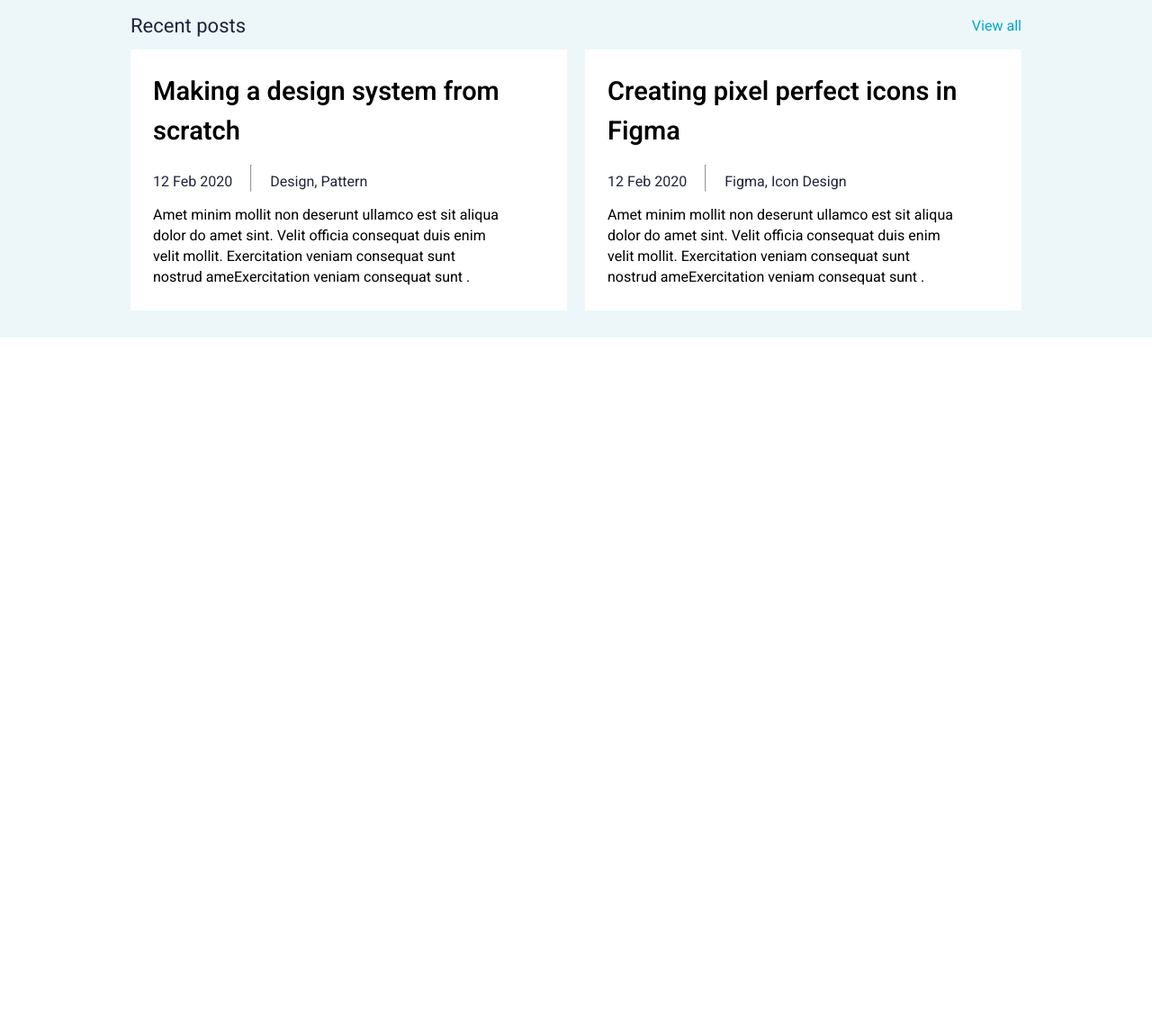
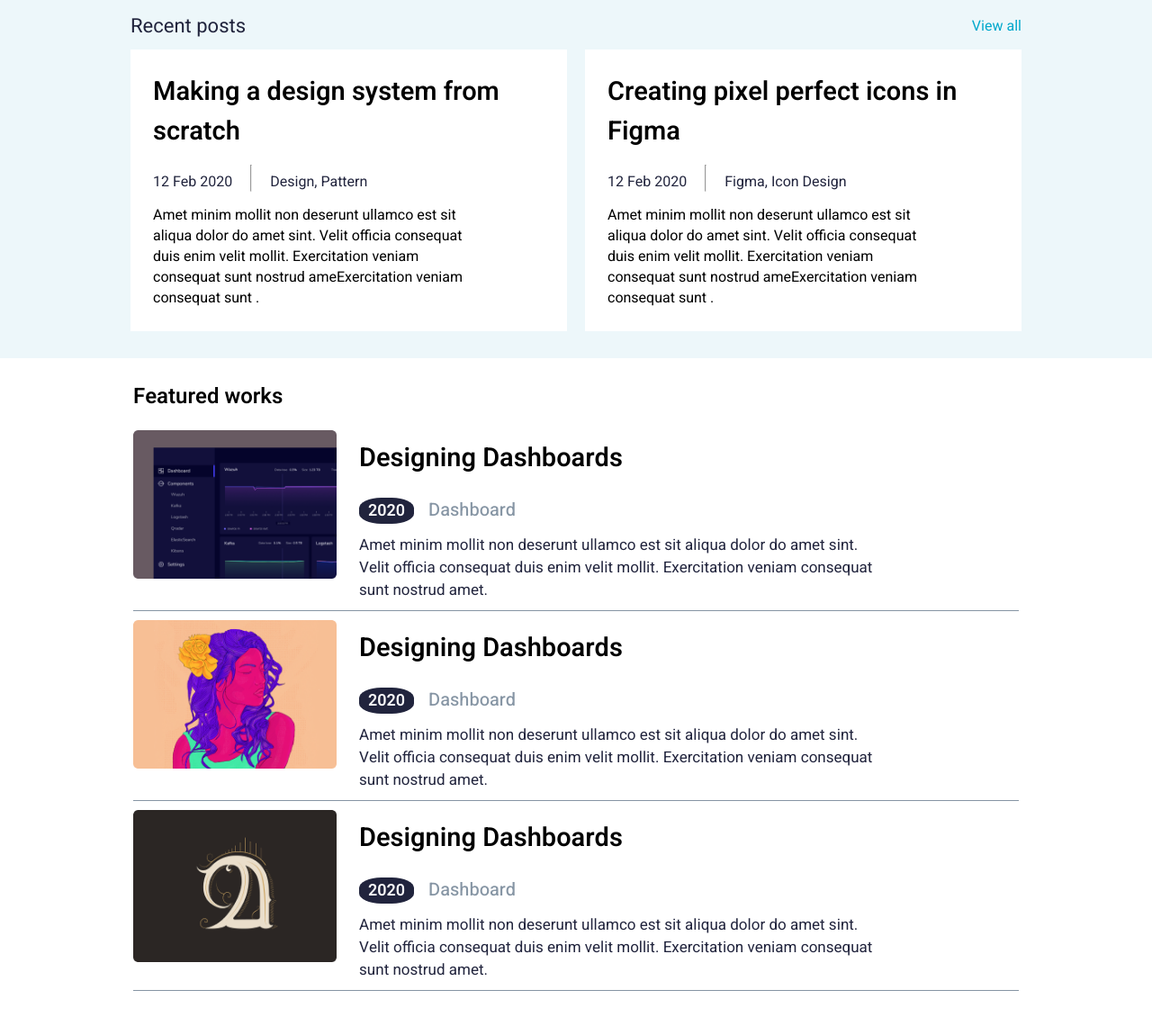
Before and after one commit to akashwebs/portfolio-2, a plain HTML site: page index.html in a window 1280 px wide. Shown: the part 827-1967 px from the top of the page at 90% size. Before the commit the page ends 1202 px from the top, so only its background shows below. Drawn offline with Linux system fonts and the light colour scheme.

Commit message:
feature post section update

```diff
--- a/index.html
+++ b/index.html
@@ -81,6 +81,65 @@
 
 
     </section>
+
+    <!-- feature work start -->
+    <section class="container" id="fw-section">
+        <h2>Featured works</h2>
+        <!-- start post -->
+        <div class="fw-container">
+            <div class="fw-post">
+                <div class="fw-img">
+                    <img src="images/fw-image.png" alt="">
+                </div>
+                <div class="fw-blog">
+                    <h2>Designing Dashboards</h2>
+                    <div class="fw-archive">
+                        <a href="#" class="fw-btn">2020</a>
+                        <a href="#" class="fw-cat">Dashboard</a>
+                    </div>
+                    <p>Amet minim mollit non deserunt ullamco est sit aliqua dolor do amet sint. Velit officia consequat duis enim velit mollit. Exercitation veniam consequat sunt nostrud amet.</p>
+                </div>
+            </div>
+        </div>
+        <!-- end post -->
+
+        <!-- start post -->
+        <div class="fw-container">
+            <div class="fw-post">
+                <div class="fw-img">
+                    <img src="images/fw-image-2.png" alt="">
+                </div>
+                <div class="fw-blog">
+                    <h2>Designing Dashboards</h2>
+                    <div class="fw-archive">
+                        <a href="#" class="fw-btn">2020</a>
+                        <a href="#" class="fw-cat">Dashboard</a>
+                    </div>
+                    <p>Amet minim mollit non deserunt ullamco est sit aliqua dolor do amet sint. Velit officia consequat duis enim velit mollit. Exercitation veniam consequat sunt nostrud amet.</p>
+                </div>
+            </div>
+        </div>
+        <!-- end post -->
+        <!-- start post -->
+        <div class="fw-container">
+            <div class="fw-post">
+                <div class="fw-img">
+                    <img src="images/fw-image-3.png" alt="">
+                </div>
+                <div class="fw-blog">
+                    <h2>Designing Dashboards</h2>
+                    <div class="fw-archive">
+                        <a href="#" class="fw-btn">2020</a>
+                        <a href="#" class="fw-cat">Dashboard</a>
+                    </div>
+                    <p>Amet minim mollit non deserunt ullamco est sit aliqua dolor do amet sint. Velit officia consequat duis enim velit mollit. Exercitation veniam consequat sunt nostrud amet.</p>
+                </div>
+            </div>
+        </div>
+        <!-- end post -->
+
+    </section>
+
 </body>
 
 </html>
--- a/style.css
+++ b/style.css
@@ -85,8 +85,6 @@ a:hover {
             justify-content: center;
             align-items: center;
         }
-
-
         /* start recent post */
 
         .rc-section {
@@ -145,6 +143,7 @@ a:hover {
         }
 
         .rc-post p {
+            width: 90%;
             font-size: 16px;
             line-height: 23px;
             padding-right: 45px;
@@ -155,3 +154,68 @@ a:hover {
             height: 100%;
             margin-right: 20px;
         }
+        /* feature works section start */
+
+        #fw-section {
+            padding: 15px 148px;
+        }
+
+        #fw-section h2 {
+            margin: 10px 0;
+        }
+
+        .fw-container {}
+
+        .fw-container .fw-post {
+            display: flex;
+            border-bottom: 1px solid var(--light);
+            padding: 10px 0;
+        }
+
+        .fw-container .fw-post .fw-img {
+            width: 40%;
+        }
+
+        .fw-container .fw-post img {
+            width: 100%;
+        }
+
+        .fw-container .fw-post .fw-blog {
+            margin-left: 10px;
+            padding-left: 15px;
+        }
+
+        .fw-post .fw-blog h2 {
+            font-weight: bold;
+            font-size: 29px;
+        }
+
+        .fw-post .fw-blog .fw-archive {
+            padding: 5px 0
+        }
+
+        .fw-archive .fw-btn {
+            display: inline-block;
+            background: var(--dark);
+            padding: 1px 10px;
+            border-radius: 40%;
+            color: #fff;
+            font-size: 18px;
+            font-weight: 600;
+        }
+
+        .fw-archive .fw-cat {
+            display: inline-block;
+            padding: 7px;
+            margin-left: 5px;
+            color: var(--light);
+            font-size: 20px;
+            font-weight: 500;
+        }
+
+        .fw-blog p {
+            width: 80%;
+            font-size: 17px;
+            line-height: 25px;
+            color: var(--dark);
+        }
```
Also changed, not shown: images/fw-image-2.png (added), images/fw-image-3.png (added), images/fw-image.png (added). Lines whose indentation alone changed are shown as unchanged.
